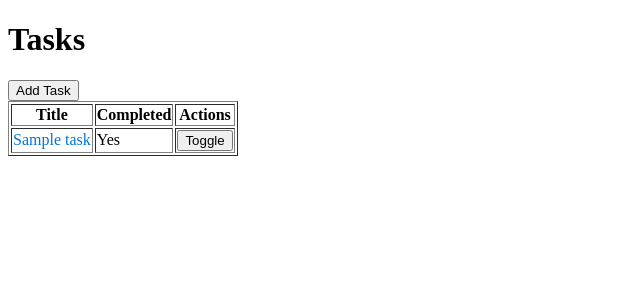
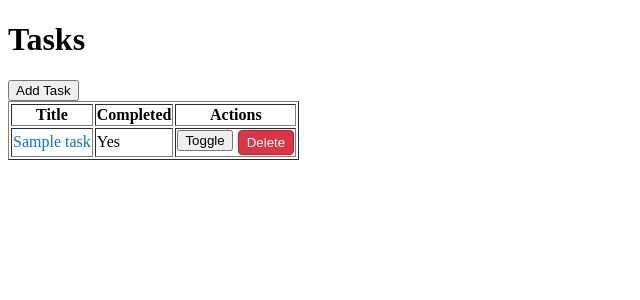
Before and after one commit to charliegriefer/django-htmx-todo, a Django app: template todo/tasks/templates/tasks/task_list.html in a window 1280 px wide. Shown: the top 300 px of the page, without its empty margins (0-640 px from the left). Run offline with Django 5.2, Linux system fonts and the light colour scheme; the template is opened without the code that fills it: most values are stand-ins (such as "Sample title", 1, 10 or a date in 2020); some libraries are stand-ins or nearby versions.

Commit message:
We have a CRU app. Add delete functionality

```diff
--- a/todo/tasks/services.py
+++ b/todo/tasks/services.py
@@ -17,3 +17,8 @@ def toggle_task_completion(task: Task) -> Task:
     task.completed = not task.completed
     task.save()
     return task
+
+
+def delete_task(task: Task) -> None:
+    """Delete a Task."""
+    task.delete()
--- a/todo/tasks/static/tasks/css/style.css
+++ b/todo/tasks/static/tasks/css/style.css
@@ -51,3 +51,28 @@
     color: #014c8c;
     text-decoration: underline;
 }
+
+/* Style for the button group */
+.button-group {
+    display: flex;
+    gap: 5px;
+}
+
+.inline-form {
+    display: inline-block;
+}
+
+/* Style for the delete button */
+.delete-btn {
+    background-color: #dc3545;
+    color: white;
+    border: 1px solid #bd2130;
+    padding: 4px 8px;
+    cursor: pointer;
+    border-radius: 4px;
+}
+
+.delete-btn:hover {
+    background-color: #c82333;
+    border-color: #bd2130;
+}
--- a/todo/tasks/templates/tasks/_task_row.html
+++ b/todo/tasks/templates/tasks/_task_row.html
@@ -12,13 +12,25 @@
         {{ task.completed|yesno:"Yes,No" }}
     </td>
     <td>
+        <div class="button-group">
             <form
                 method="POST"
                 hx-post="{% url 'toggle_task' task.id %}"
                 hx-target="#task-{{ task.id }}"
-            hx-swap="outerHTML">
+                hx-swap="outerHTML"
+                class="inline-form">
                 {% csrf_token %}
                 <button type="submit">Toggle</button>
             </form>
+            <form
+                method="POST"
+                hx-post="{% url 'delete_task' task.id %}"
+                hx-target="#task-{{ task.id }}"
+                hx-swap="outerHTML"
+                class="inline-form">
+                {% csrf_token %}
+                <button type="submit" class="delete-btn">Delete</button>
+            </form>
+        </div>
     </td>
 </tr>
--- a/todo/tasks/urls.py
+++ b/todo/tasks/urls.py
@@ -10,6 +10,7 @@ urlpatterns = [
     path("add/", views.add_task, name="add_task"),
     path("<int:pk>/toggle/", views.toggle_task, name="toggle_task"),
     path("<int:pk>/edit/", views.edit_task, name="edit_task"),
+    path("<int:pk>/delete/", views.delete_task_view, name="delete_task"),
     path("<int:pk>/row/", views.get_task_row, name="get_task_row"),
     path("messages/", views.messages_view, name="messages"),
     path("messages/dismiss/", views.dismiss_message, name="dismiss_message"),
```
Also changed, not shown: todo/tasks/views.py (+12 -0 lines). Lines whose indentation alone changed are shown as unchanged.
